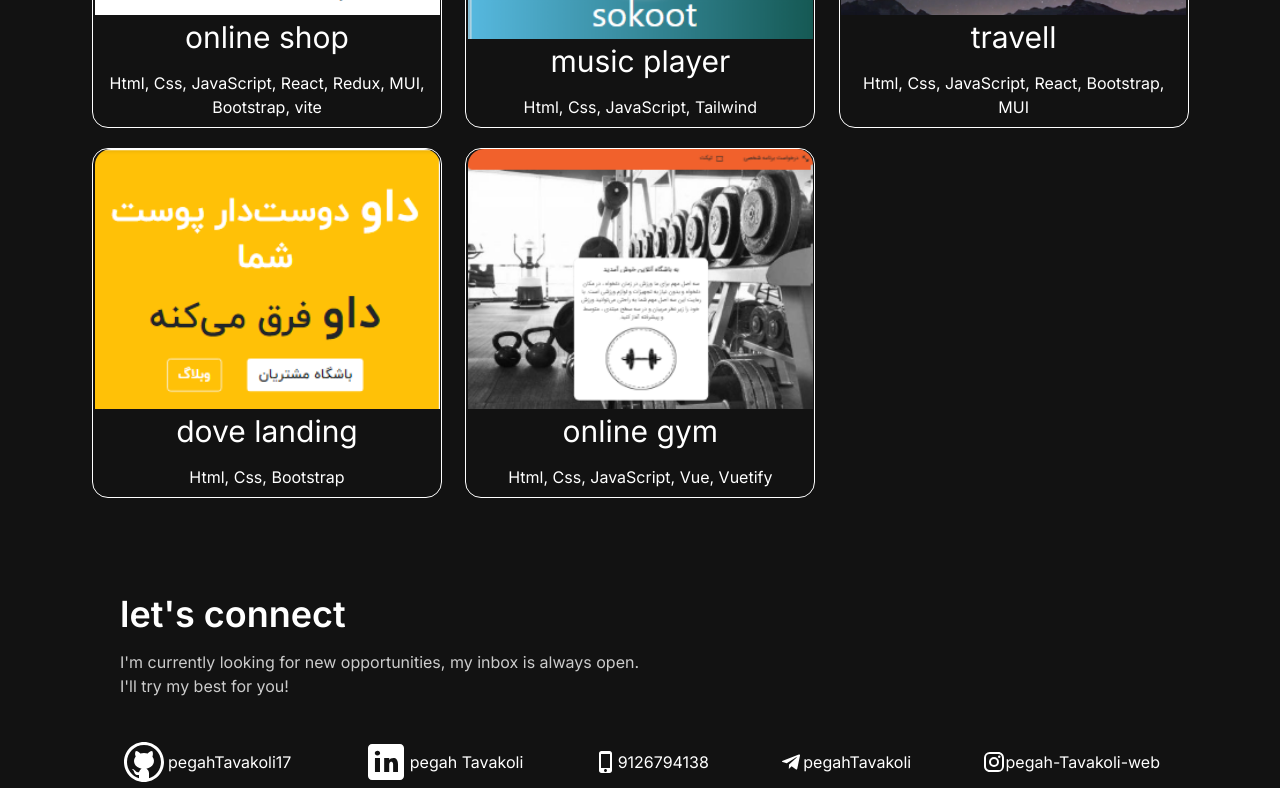
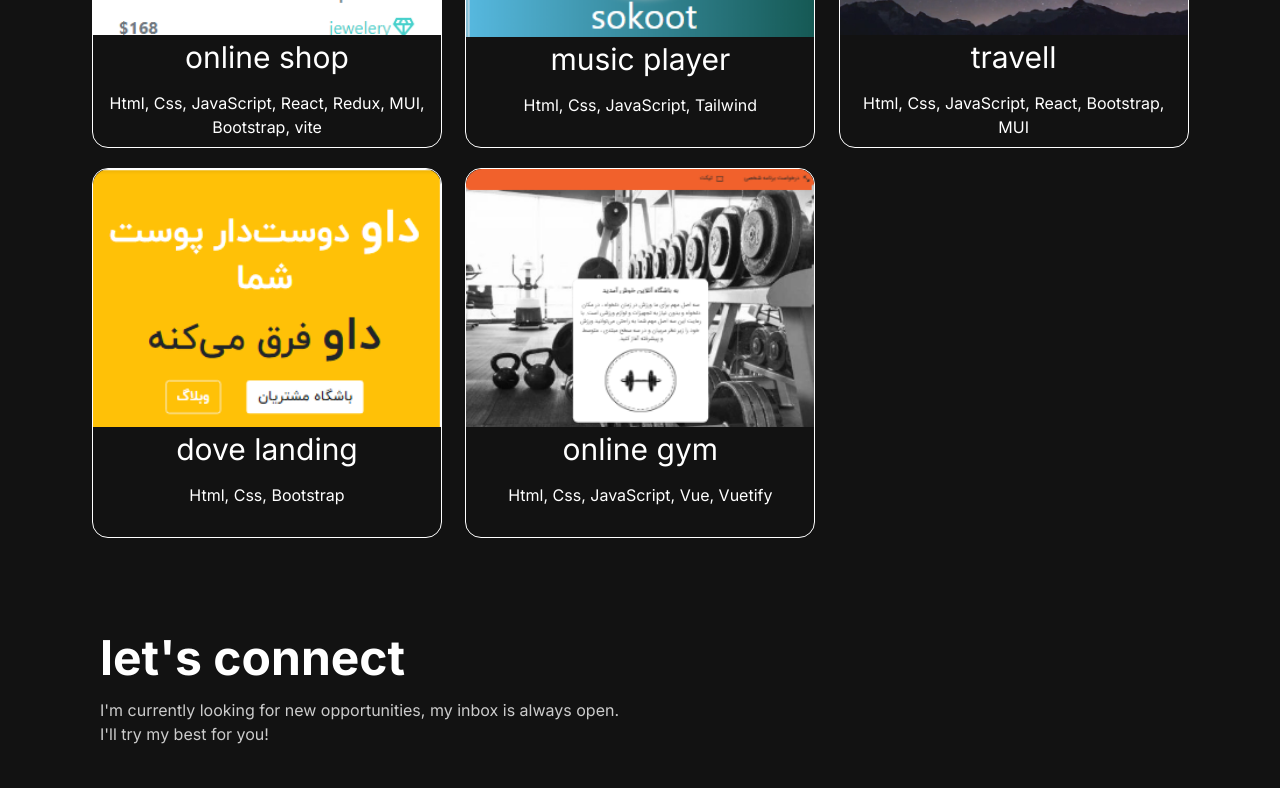
Before and after one commit to pegahTavakoli17/portfolio, a Next.js app: page / in a window 1280 px wide. Shown: the part 2000-2788 px from the top of the page. Built offline with nearby package versions, Linux system fonts and the light colour scheme.

Commit message:
improvement styles for being responsive

```diff
--- a/src/app/components/ContactSection.jsx
+++ b/src/app/components/ContactSection.jsx
@@ -8,14 +8,11 @@ import TelegramIcon from "@mui/icons-material/Telegram";
 import InstagramIcon from "@mui/icons-material/Instagram";
 export default function EmailSection() {
   return (
-    <section
-      className=" px-10 mt-16 pt-8 md:pb-[50px] lg:pb-[50px] "
-      id="contact"
-    >
+    <section className=" lg:px-5 lg:mt-16 pt-8 md:pb-[50px]" id="contact">
       <div className="flex flex-col ">
-        <h6 className="font-semibold text-4xl text-[#fff]">
+        <h1 className=" text-[#fff] text-4xl lg:text-5xl font-bold text-left">
           let&apos;s connect
-        </h6>
+        </h1>
         <p className="mt-4 text-[#ccc]">
           I&apos;m currently looking for new opportunities, my inbox is always
           open.
--- a/src/app/components/ProjectCard.jsx
+++ b/src/app/components/ProjectCard.jsx
@@ -5,15 +5,15 @@ import { EyeIcon } from "@heroicons/react/24/solid";
 
 export default function ProjectCard({ project }) {
   return (
-    <div className=" w-[280px] lg:w-[350px] lg:h-[350px] md:h-[400px] h-[350px] rounded-2xl border border-white mt-4 sm:mt-0 flex flex-col items-center ">
+    <div className=" w-[100%] lg:min-w-[350px]  lg:h-[370px] md:h-[400px] h-[420px] rounded-2xl border border-white mt-4 sm:mt-0 flex flex-col items-center ">
       <div
         style={{
           background: `url(${project.image})`,
           backgroundSize: "cover",
           backgroundPositionX: "center",
-          objectFit: "contain",
+          objectPosition: "center",
         }}
-        className="text-center rounded-t-2xl h-[70%] pt-3 min-h-[224px] md:h-[244px] lg:h-[300px] lg:w-[345px] w-[278px] bg-no-repeat px-2 group relative"
+        className="text-center rounded-t-2xl h-[70%] pt-3 min-h-[224px]   w-[100%] bg-no-repeat px-2 group relative"
       >
         <div className="overlay items-center justify-center absolute top-0 left-0 w-full h-full bg-[#181818] bg-opacity-0 hidden group-hover:flex group-hover:bg-opacity-80 transition-all duration-500 ">
           <Link
--- a/src/app/components/Projects.jsx
+++ b/src/app/components/Projects.jsx
@@ -64,7 +64,7 @@ export default function Projects() {
         {projects.map((project, index) => {
           return (
             <motion.div
-              className="mx-auto mt-5 text-center lg:col-span-4 md:col-span-6 md:pl-3 md:pr-3"
+              className="mx-auto mt-5 text-center lg:col-span-4 md:col-span-6 md:pl-3 md:pr-3 w-[100%]"
               key={index}
               variants={cardsVariants}
               initial="initial"
--- a/src/app/globals.css
+++ b/src/app/globals.css
@@ -25,3 +25,8 @@ body {
     )
     rgb(var(--background-start-rgb));
 }
+@media screen and (max-width:280px){
+  .padding-for-fold{
+  padding: 5px;
+  }
+}
--- a/tailwind.config.js
+++ b/tailwind.config.js
@@ -1,18 +1,21 @@
 /** @type {import('tailwindcss').Config} */
 module.exports = {
   content: [
-    './src/pages/**/*.{js,ts,jsx,tsx,mdx}',
-    './src/components/**/*.{js,ts,jsx,tsx,mdx}',
-    './src/app/**/*.{js,ts,jsx,tsx,mdx}',
+    "./src/pages/**/*.{js,ts,jsx,tsx,mdx}",
+    "./src/components/**/*.{js,ts,jsx,tsx,mdx}",
+    "./src/app/**/*.{js,ts,jsx,tsx,mdx}",
   ],
   theme: {
     extend: {
       backgroundImage: {
-        'gradient-radial': 'radial-gradient(var(--tw-gradient-stops))',
-        'gradient-conic':
-          'conic-gradient(from 180deg at 50% 50%, var(--tw-gradient-stops))',
+        "gradient-radial": "radial-gradient(var(--tw-gradient-stops))",
+        "gradient-conic":
+          "conic-gradient(from 180deg at 50% 50%, var(--tw-gradient-stops))",
+      },
+      screens: {
+        lg: "1025px",
       },
     },
   },
   plugins: [],
-}
+};
```
Also changed, not shown: src/app/components/AboutMeSection.jsx (+14 -7 lines).
